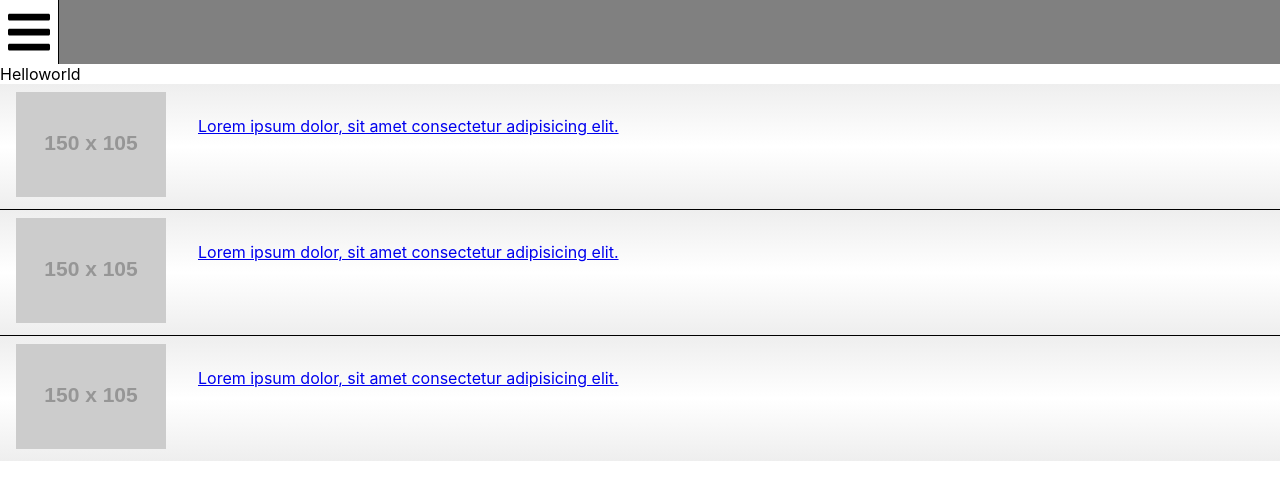
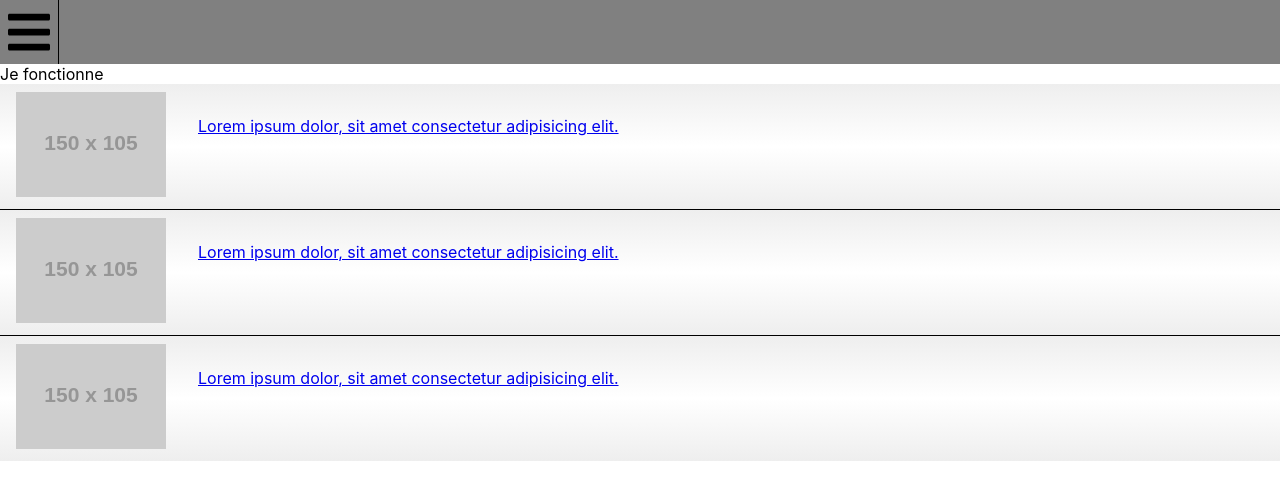
Before and after one commit to Ragsomar/echec, a React (Create React App) app: page / in a window 1280 px wide. Both pictures are taken after a click on the icon 29 px from the left and 32 px from the top of the page. Shown: the top 500 px of the page. Built offline with nearby package versions, Linux system fonts and the light colour scheme.

Commit message:
Burger menu trnsfromed in a component called in App when isBurgered is true and drilled in Header

```diff
--- a/src/App.js
+++ b/src/App.js
@@ -1,18 +1,37 @@
 import React from 'react'
 import Homepage from './components/Homepage'
 import Header from './components/Header'
+import BurgerMenu from './components/BurgerMenu'
 import './style/layout.css'
 import './style/space.css'
 import './style/separation.css'
 import './style/color.css'
 
-function App() {
-	return (
-		<div>
-			<Header />
-			<Homepage />
-		</div>
-	)
+class App extends React.Component {
+	constructor(props) {
+		super(props)
+		this.state = {
+			isBurgered: false
+		}
+		this.burgerDisplay = this.burgerDisplay.bind(this)
+	}
+
+	burgerDisplay() {
+		this.setState({ isBurgered: !this.state.isBurgered })
+	}
+
+	render() {
+		return (
+			<div>
+				<Header
+					isBurgered={this.state.isBurgered}
+					burgerDisplay={this.burgerDisplay}
+				/>
+				{this.state.isBurgered && <BurgerMenu className='z1' />}
+				<Homepage />
+			</div>
+		)
+	}
 }
 
 export default App
--- /dev/null
+++ b/src/components/BurgerMenu.jsx
@@ -0,0 +1,7 @@
+import React from 'react'
+
+function BurgerMenu() {
+	return <div>Je fonctionne</div>
+}
+
+export default BurgerMenu
--- a/src/components/Header.jsx
+++ b/src/components/Header.jsx
@@ -11,11 +11,6 @@ class Header extends React.Component {
 		this.state = {
 			isBurgered: false
 		}
-		this.burgerDisplay = this.burgerDisplay.bind(this)
-	}
-
-	burgerDisplay() {
-		this.setState({ isBurgered: !this.state.isBurgered })
 	}
 	render() {
 		return (
@@ -24,7 +19,7 @@ class Header extends React.Component {
 					<FontAwesomeIcon
 						icon='bars'
 						size='3x'
-						onClick={this.burgerDisplay}
+						onClick={this.props.burgerDisplay}
 						className={
 							this.state.isBurgered
 								? 'white flex-row space-size:s space:inset'
@@ -33,8 +28,6 @@ class Header extends React.Component {
 					/>
 					<div className='border:left'></div>
 				</div>
-
-				{this.state.isBurgered && <div>Helloworld</div>}
 			</div>
 		)
 	}
--- a/src/style/layout.css
+++ b/src/style/layout.css
@@ -28,3 +28,7 @@
 .space-around {
 	justify-content: space-around;
 }
+
+.z1 {
+	z-index: 1;
+}
```
